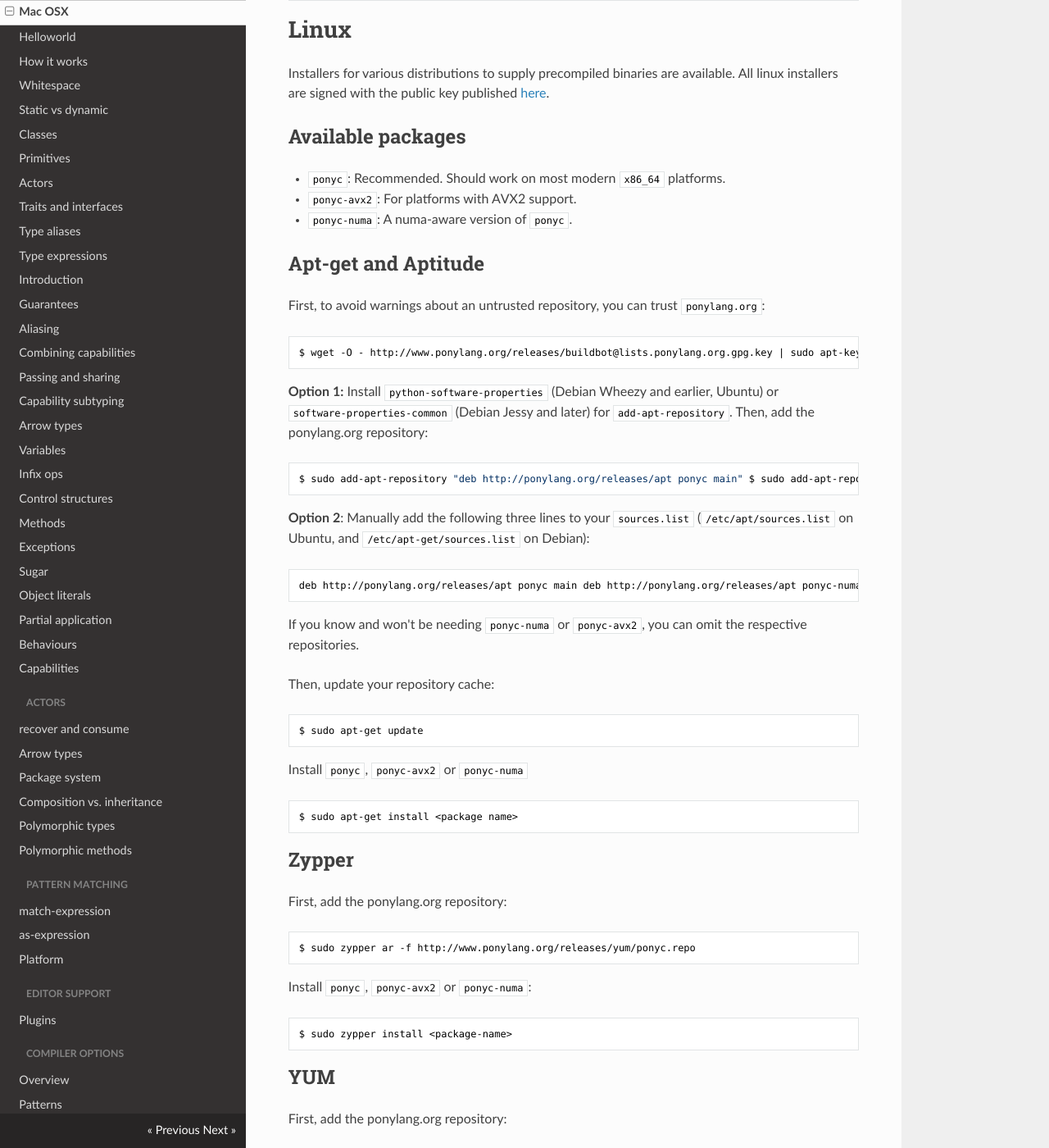
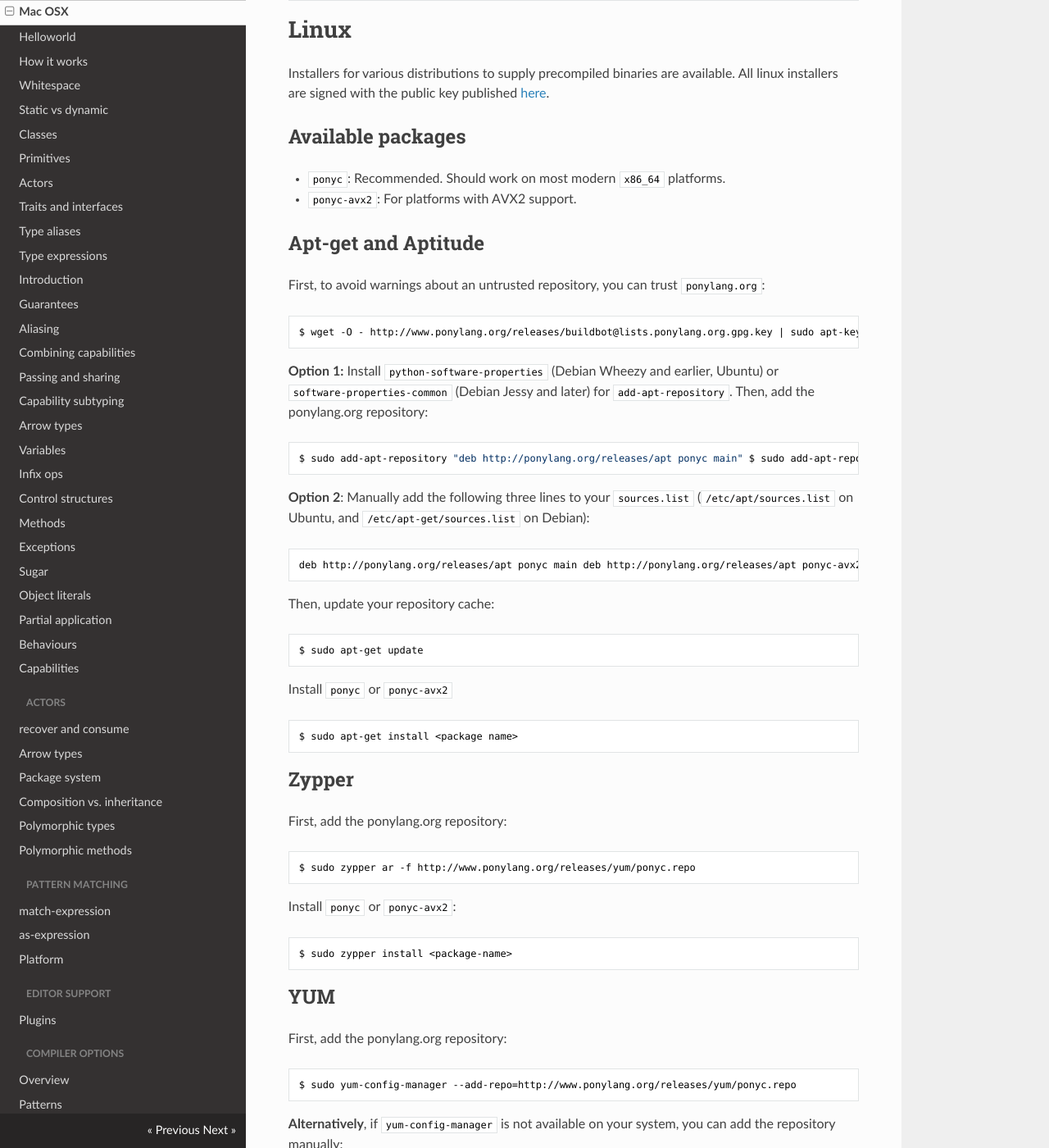
Before and after one commit to ponylang/pony-tutorial, an MkDocs documentation site: the page built from docs/getting-started/installation.md, in a window 1280 px wide and 1400 px high, scrolled down 400 px. Shown: the whole window at 82% size. Built offline with MkDocs 1.6.1, drawn with Linux system fonts in a browser that asks for light colours; nearby versions of some CDN libraries; old or Windows-style settings are respelled for this version of MkDocs; some of the changed text lies outside the part shown.

Commit message:
updated installation instructions

````diff
--- a/docs/getting-started/installation.md
+++ b/docs/getting-started/installation.md
@@ -20,7 +20,6 @@ Installers for various distributions to supply precompiled binaries are availabl
 
 * ```ponyc```: Recommended. Should work on most modern ```x86_64``` platforms.
 * ```ponyc-avx2```: For platforms with AVX2 support.
-* ```ponyc-numa```: A numa-aware version of ```ponyc```.
 
 ## Apt-get and Aptitude
 
@@ -35,26 +34,21 @@ $ wget -O - http://www.ponylang.org/releases/buildbot@lists.ponylang.org.gpg.key
 ```bash
 $ sudo add-apt-repository "deb http://ponylang.org/releases/apt ponyc main"
 $ sudo add-apt-repository "deb http://ponylang.org/releases/apt ponyc-avx2 main"
-$ sudo add-apt-repository "deb http://ponylang.org/releases/apt ponyc-numa main"
 ```
 
 **Option 2**: Manually add the following three lines to your ```sources.list``` (```/etc/apt/sources.list``` on Ubuntu, and ```/etc/apt-get/sources.list``` on Debian):
 
 ```bash
 deb http://ponylang.org/releases/apt ponyc main
-deb http://ponylang.org/releases/apt ponyc-numa main
 deb http://ponylang.org/releases/apt ponyc-avx2 main
 ```
-
-If you know and won't be needing ```ponyc-numa``` or ```ponyc-avx2```, you can omit the respective repositories.
-
 Then, update your repository cache:
 
 ```bash
 $ sudo apt-get update
 ```
 
-Install ```ponyc```, ```ponyc-avx2``` or ```ponyc-numa```
+Install ```ponyc``` or ```ponyc-avx2```
 
 ```bash
 $ sudo apt-get install <package name>
@@ -68,7 +62,7 @@ First, add the ponylang.org repository:
 $ sudo zypper ar -f http://www.ponylang.org/releases/yum/ponyc.repo
 ```
 
-Install ```ponyc```, ```ponyc-avx2``` or ```ponyc-numa```:
+Install ```ponyc``` or ```ponyc-avx2```:
 
 ```bash
 $ sudo zypper install <package-name>
@@ -88,7 +82,7 @@ $ sudo yum-config-manager --add-repo=http://www.ponylang.org/releases/yum/ponyc.
 $  sudo wget -O /etc/yum.repos.d/ponyc.repo http://www.ponylang.org/releases/yum/ponyc.repo
 ```
 
-Install ```ponyc```, ```ponyc-avx2``` or ```ponyc-numa```:
+Install ```ponyc``` or ```ponyc-avx2```:
 
 ```bash
 $ sudo yum install <package-name>
````
Also changed, not shown: other parts of docs/getting-started/installation.md (+1 -1 lines).
